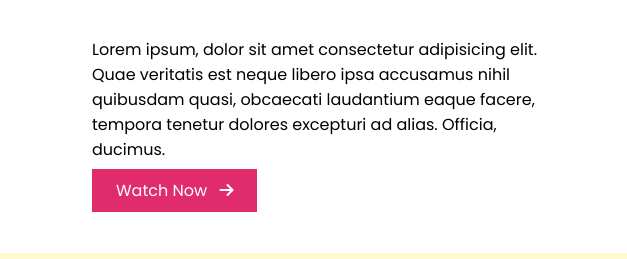
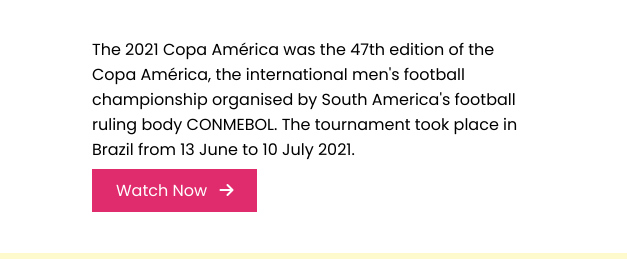
Before and after one commit to biplob87/hero-2nd-assignment, a plain HTML site: page index.html in a window 1280 px wide. Shown: the part 3474-3733 px from the top of the page, 0-627 px from the left. Drawn offline with Linux system fonts and the light colour scheme.

Commit message:
Finished

```diff
--- a/index.html
+++ b/index.html
@@ -5,13 +5,15 @@
     <meta http-equiv="X-UA-Compatible" content="IE=edge" />
     <meta name="viewport" content="width=device-width, initial-scale=1.0" />
     <title>Team XI</title>
-    <!-- Font Awesome -->
+    <!---------- Font Awesome ----------->
     <script src="https://kit.fontawesome.com/333ce42836.js" crossorigin="anonymous"></script>
-    <!-- custom css -->
+    <!---------- -favicon-------------- -->
+    <link rel="shortcut icon" href="images/favicon.png" type="image/x-icon">
+    <!------------ custom css------------ -->
     <link rel="stylesheet" href="style.css" />
   </head>
   <body>
-    <!-- This is header Part START -->
+    <!------------- This is header Part START ------------------>
     <header class="header-section">
       <div class="head-container">
         <div class="head-info">
@@ -23,9 +25,9 @@
         </div>
       </div>
     </header>
-    <!-- This is Main Part START -->
+    <!-------------------- This is Main Part START -------------->
     <main>
-      <!-- This is gellary section START -->
+      <!------------- This is gellary section START ------------>
       <section class="gellary-section">
         <div class="gellary-container">
           <article class="gellary-item">
@@ -144,7 +146,7 @@
           </article>
         </div>
       </section>
-      <!-- This is Subscrive section START -->
+      <!------------ This is Subscrive section START ------------->
       <section class="subscribe-section">
         <div class="subscribe-header">
           <h1>Only For Subscribe</h1>
@@ -167,7 +169,7 @@
           </article>
         </div>
       </section>
-      <!-- This is Highlights section START -->
+      <!----------------- This is Highlights section START ------------>
       <section class="highlight-section">
         <div class="highlight-container">
           <div class="highlight-info">
@@ -176,8 +178,7 @@
               Copa America 2021
             </h1>
             <p>
-              Lorem ipsum, dolor sit amet consectetur adipisicing elit. Quae veritatis est neque libero ipsa accusamus nihil quibusdam quasi,
-              obcaecati laudantium eaque facere, tempora tenetur dolores excepturi ad alias. Officia, ducimus.
+              The 2021 Copa América was the 47th edition of the Copa América, the international men's football championship organised by South America's football ruling body CONMEBOL. The tournament took place in Brazil from 13 June to 10 July 2021.
             </p>
             <a class="link-button" target="_blank" href="https://web.programming-hero.com/">Watch Now <i class="fas fa-arrow-right"></i> </a>
           </div>
@@ -186,7 +187,7 @@
           </div>
         </div>
       </section>
-      <!-- This is Standing section START -->
+      <!--------------- This is Standing section START ------------------->
       <section class="standing-section">
         <div class="standing-info">
           <div class="standing-headline">
@@ -241,6 +242,7 @@
         </div>
       </section>
     </main>
+     <!--------------- This is Footer section START ------------------->
     <footer>
       <div class="footer-container">
         <div class="footer-logo">
```
Also changed, not shown: style.css (+7 -1 lines), images/favicon.png (added).
